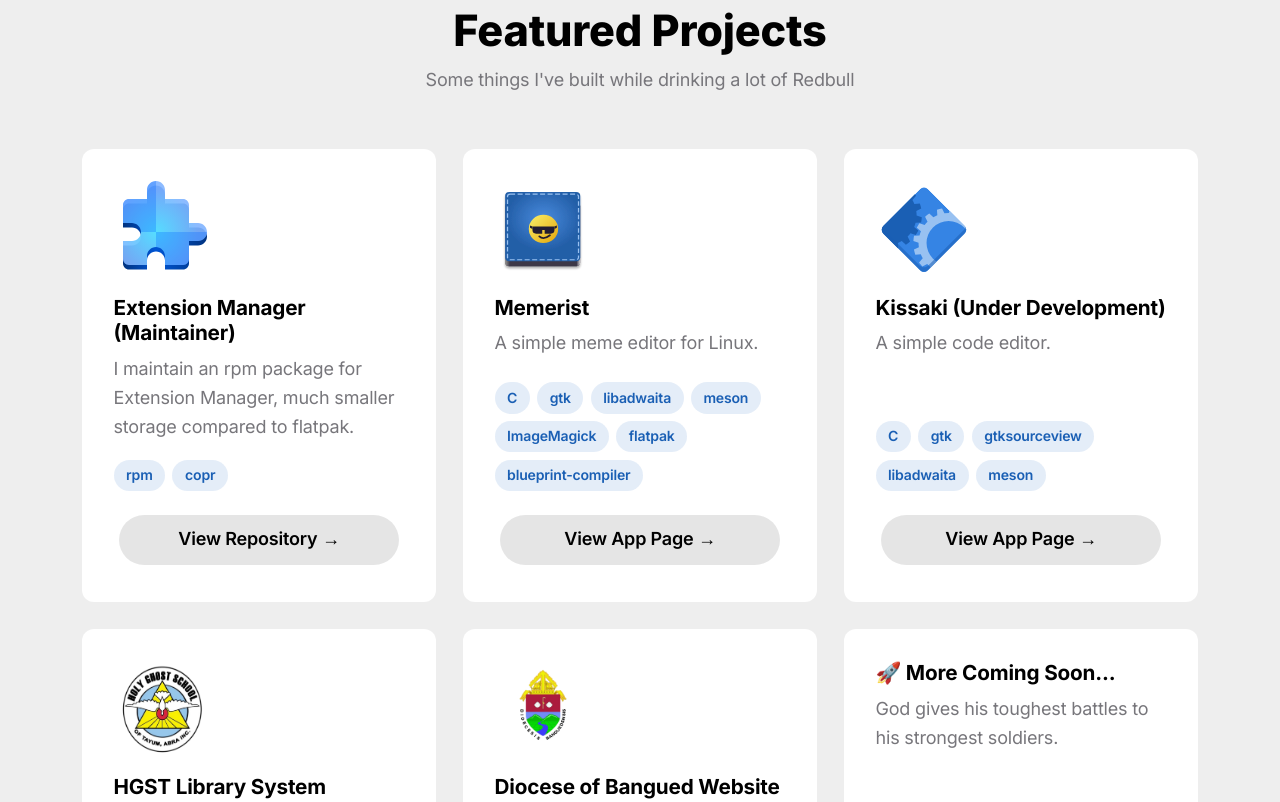
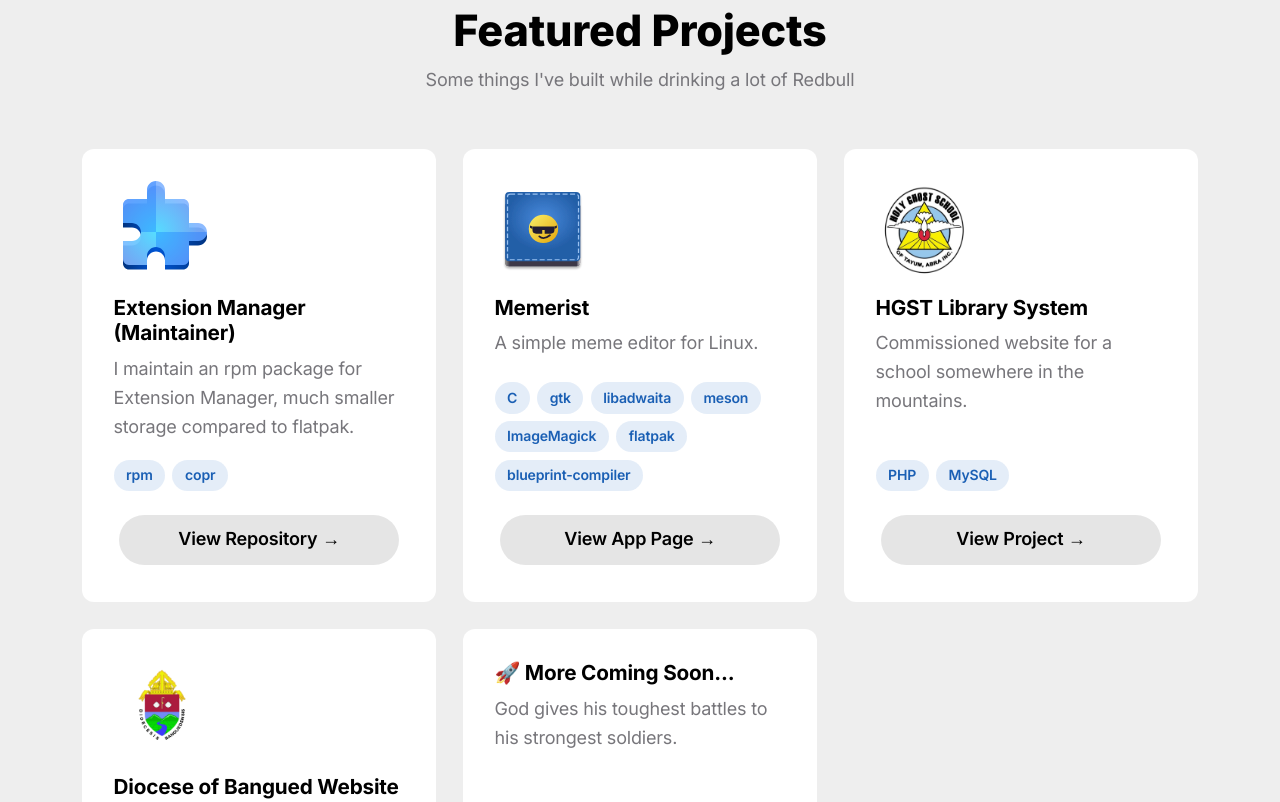
Before and after one commit to vani-tty1/vani-tty1.github.io, a website built with Vite: page index.html in a window 1280 px wide. Shown: the part 499-1301 px from the top of the page. Built offline with nearby package versions, Linux system fonts and the light colour scheme.

Commit message:
feat!: remove kissaki

```diff
--- a/index.html
+++ b/index.html
@@ -1,18 +1,5 @@
 <!DOCTYPE html>
 <html lang="en">
-<script type="application/ld+json">
-{
-    "@context": "https://schema.org",
-    "@type": "Person",
-    "name": "vani-tty1",
-    "url": "https://vani-tty1.github.io/",
-    "sameAs": [
-        "https://github.com/vani-tty1"
-    ],
-    "jobTitle": "Software Developer",
-    "knowsAbout": ["gtk4", "libadwaita", "Linux", "Arch btw"]
-}
-</script>
 <head>
   <meta charset="UTF-8" />
   <meta name="viewport" content="width=device-width, initial-scale=1.0"/>
@@ -91,21 +78,6 @@
           <a href="memerist/" class="btn">View App Page →</a>
         </div>
 
-        <div class="project-card">
-          <img src="public/io.github.vani_tty1.kissaki.svg" class="project-icon" alt="">
-          <h3 class="project-title">Kissaki (Under Development)</h3>
-          <p class="project-description">
-            A simple code editor.
-          </p>
-          <div class="project-tags">
-            <span class="tag">C</span>
-            <a class="tag" href="https://gtk.org">gtk</a>
-            <a class="tag" href="https://gnome.pages.gitlab.gnome.org/gtksourceview/gtksourceview5/index.html">gtksourceview</a>
-            <a class="tag" href="https://gnome.pages.gitlab.gnome.org/libadwaita/">libadwaita</a>
-            <a class="tag" href="https://mesonbuild.com/">meson</a>
-          </div>
-          <a href="https://github.com/vani-tty1/kissaki" class="btn">View App Page →</a>
-        </div>
 
         <div class="project-card">
           <img src="public/HGST.png" class="project-icon" alt="">
```
